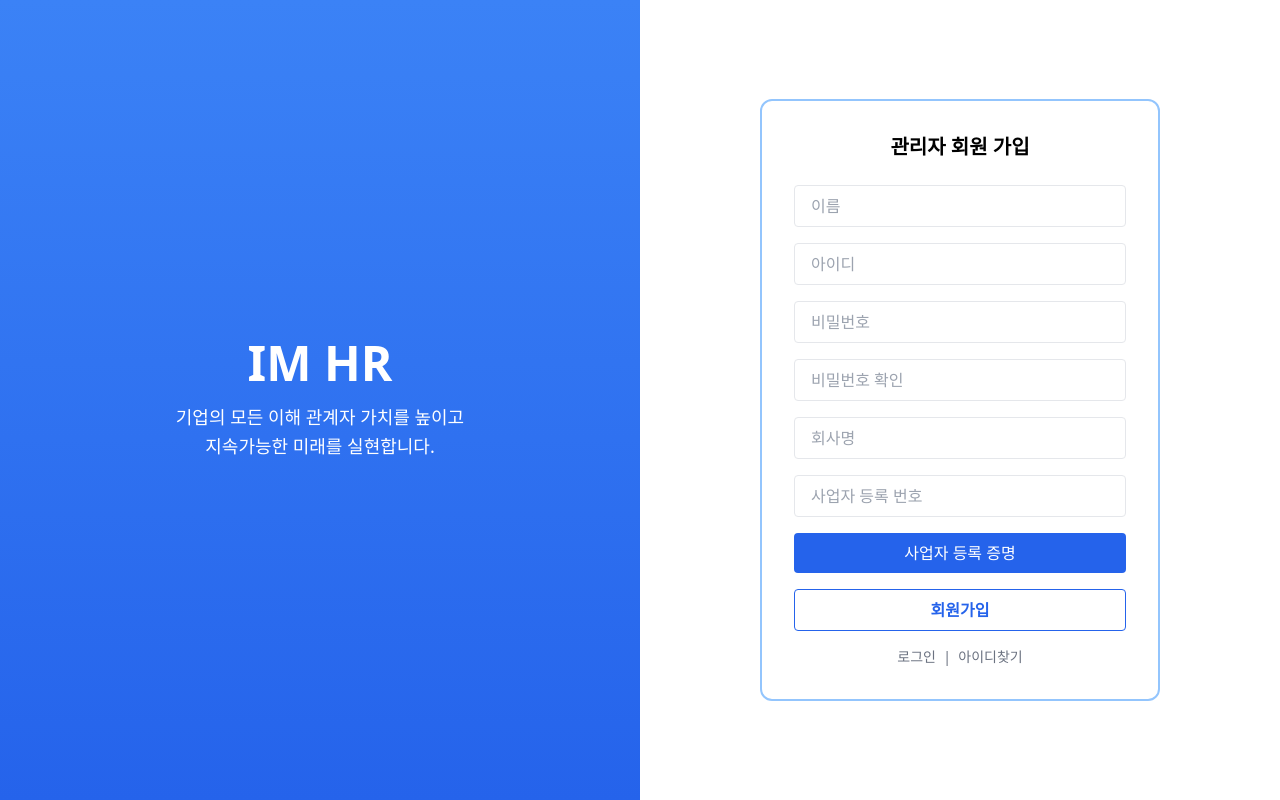
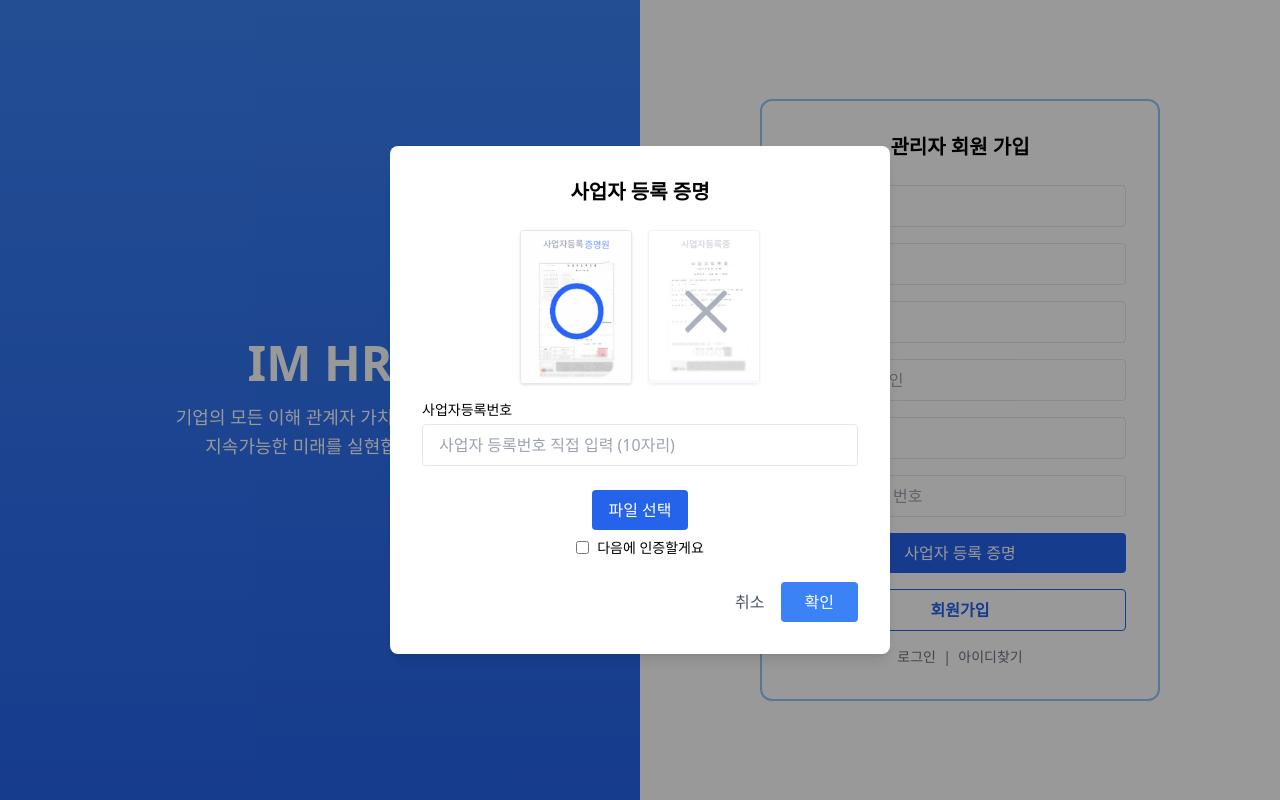
Before and after one commit to saway126/test_hrim, a Vue app: page /register/company in a window 1280 px wide. Both pictures are taken after a click on the button "사업자 등록 증명". Built offline with nearby package versions, Linux system fonts and the light colour scheme.

Commit message:
[Feat]  관리자 회원가입 기능 중 파일 등록기능 추가(아직 인식을 못함)

```diff
--- /dev/null
+++ b/src/components/BusinessCertModal.vue
@@ -0,0 +1,69 @@
+<template>
+    <!-- 배경 + 중앙 정렬 -->
+    <div class="fixed inset-0 bg-black bg-opacity-40 flex justify-center items-center z-50">
+      <div class="bg-white rounded-lg shadow-lg p-8 w-[500px] max-w-full">
+        <h2 class="text-center text-xl font-semibold mb-6">사업자 등록 증명</h2>
+
+        <!-- 이미지 -->
+        <div class="flex justify-center space-x-4 mb-4">
+          <img :src="sampleTrue" alt="사업자등록증명원" class="w-28 border rounded shadow" />
+          <img :src="sampleFalse" alt="사업자등록증 X" class="w-28 border rounded shadow opacity-50" />
+        </div>
+
+        <!-- 사업자번호 입력 -->
+        <div class="mb-4">
+          <label class="block text-sm font-medium mb-1">사업자등록번호</label>
+          <input v-model="businessNumber" type="text" maxlength="10"
+                 placeholder="사업자 등록번호 직접 입력 (10자리)"
+                 class="w-full border px-4 py-2 rounded focus:outline-none focus:ring focus:ring-blue-200" />
+        </div>
+
+        <!-- 파일 선택 + 인증 나중에 -->
+        <div class="text-center space-y-2">
+          <input type="file" ref="fileInput" @change="handleFileUpload" class="hidden" />
+          <button @click="$refs.fileInput.click()" class="px-4 py-2 bg-blue-600 text-white rounded hover:bg-blue-700">파일 선택</button>
+
+          <div class="flex justify-center items-center space-x-2 mt-2">
+            <input type="checkbox" v-model="defer" id="defer" />
+            <label for="defer" class="text-sm">다음에 인증할게요</label>
+          </div>
+        </div>
+
+        <!-- 버튼 -->
+        <div class="flex justify-end space-x-4 mt-6">
+          <button @click="$emit('close')" class="text-gray-600 hover:underline">취소</button>
+          <button @click="submit" class="bg-blue-500 text-white px-6 py-2 rounded hover:bg-blue-600">확인</button>
+        </div>
+      </div>
+    </div>
+  </template>
+
+  <script setup>
+  import { ref } from 'vue'
+  import sampleTrue from '@/assets/sample_cert_true.png'
+  import sampleFalse from '@/assets/sample_cert_false.png'
+
+  const emit = defineEmits(['close', 'submit'])
+
+  const businessNumber = ref('')
+  const defer = ref(false)
+
+  const handleFileUpload = (e) => {
+    const file = e.target.files[0]
+    console.log('첨부된 파일:', file)
+  }
+
+  const submit = () => {
+    if (!businessNumber.value && !defer.value) {
+      alert('사업자번호를 입력하거나 다음에 인증할게요를 체크해주세요.')
+      return
+    }
+
+    emit('submit', {
+      businessNumber: businessNumber.value,
+      defer: defer.value
+    })
+
+    emit('close')
+  }
+  </script>
--- a/src/router/index.js
+++ b/src/router/index.js
@@ -5,6 +5,7 @@ import AdminUserApprovalView from '../views/AdminUserApprovalView.vue'
 import AdminUserSearchView from '../views/AdminUserSearchView.vue'
 import AdminPermissionTransferView from '../views/AdminPermissionTransferView.vue'
 import CompanyRegisterView from '../views/CompanyRegisterView.vue'
+
 
 
 
--- a/src/views/CompanyRegisterView.vue
+++ b/src/views/CompanyRegisterView.vue
@@ -1,6 +1,6 @@
 <template>
     <div class="flex h-screen">
-      <!-- 좌측 IM HR 소개 -->
+      <!-- 좌측 설명 -->
       <div class="w-1/2 bg-gradient-to-b from-blue-500 to-blue-600 text-white flex flex-col justify-center items-center">
         <h1 class="text-5xl font-bold mb-4">IM HR</h1>
         <p class="text-lg text-center w-3/4 leading-relaxed">
@@ -9,7 +9,7 @@
         </p>
       </div>
 
-      <!-- 우측 회원가입 폼 -->
+      <!-- 우측 회원가입 -->
       <div class="w-1/2 flex justify-center items-center bg-white">
         <div class="w-[400px] border-2 border-blue-300 rounded-xl p-8">
           <h2 class="text-xl font-bold text-center mb-6">관리자 회원 가입</h2>
@@ -20,13 +20,16 @@
             <input v-model="form.password" type="password" placeholder="비밀번호" class="input" />
             <input v-model="form.confirmPassword" type="password" placeholder="비밀번호 확인" class="input" />
             <input v-model="form.company" type="text" placeholder="회사명" class="input" />
-            <input v-model="form.businessNumber" type="text" placeholder="사업자 등록 번호" class="input" />
+            <input v-model="form.businessNumber" type="text" placeholder="사업자 등록 번호" class="input" readonly />
 
-            <button type="button" class="w-full py-2 bg-blue-600 text-white rounded hover:bg-blue-700">
+            <button type="button"
+                    class="w-full py-2 bg-blue-600 text-white rounded hover:bg-blue-700"
+                    @click="showModal = true">
               사업자 등록 증명
             </button>
 
-            <button type="submit" class="w-full py-2 border border-blue-600 text-blue-600 font-semibold rounded hover:bg-blue-50">
+            <button type="submit"
+                    class="w-full py-2 border border-blue-600 text-blue-600 font-semibold rounded hover:bg-blue-50">
               회원가입
             </button>
           </form>
@@ -38,11 +41,17 @@
           </div>
         </div>
       </div>
+
+      <!-- 모달 -->
+      <BusinessCertModal v-if="showModal" @close="showModal = false" @submit="onCertSubmit" />
     </div>
   </template>
 
   <script setup>
   import { ref } from 'vue'
+  import BusinessCertModal from '../components/BusinessCertModal.vue'
+
+  const showModal = ref(false)
 
   const form = ref({
     name: '',
@@ -53,13 +62,16 @@
     businessNumber: ''
   })
 
+  const onCertSubmit = (payload) => {
+    form.value.businessNumber = payload.businessNumber || '(인증 미완료)'
+  }
+
   const submitForm = () => {
     if (form.value.password !== form.value.confirmPassword) {
       alert('비밀번호가 일치하지 않습니다.')
       return
     }
 
-    // 실제 회원가입 API 연동
     console.log('회원가입 정보:', form.value)
     alert('회원가입 완료!')
   }
--- a/vite.config.js
+++ b/vite.config.js
@@ -1,7 +1,12 @@
 import { defineConfig } from 'vite'
 import vue from '@vitejs/plugin-vue'
+import path from 'path' // ✅ path 모듈 import
 
-// https://vite.dev/config/
 export default defineConfig({
   plugins: [vue()],
+  resolve: {
+    alias: {
+      '@': path.resolve(__dirname, './src') // ✅ @ => src 폴더
+    }
+  }
 })
```
Also changed, not shown: src/assets/sample_cert_false.png (added), src/assets/sample_cert_true.png (added).
